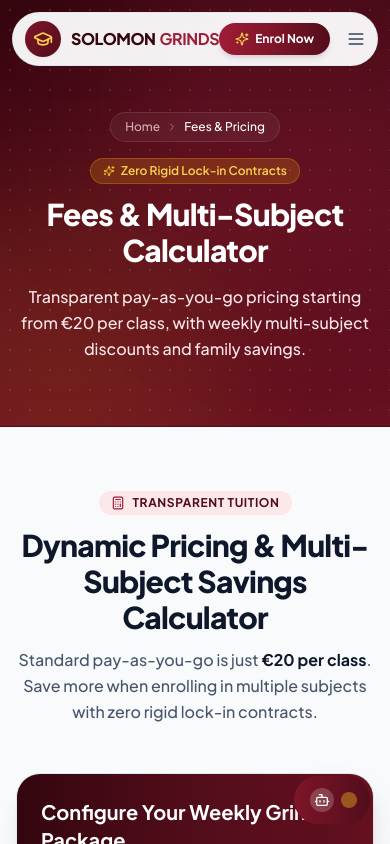
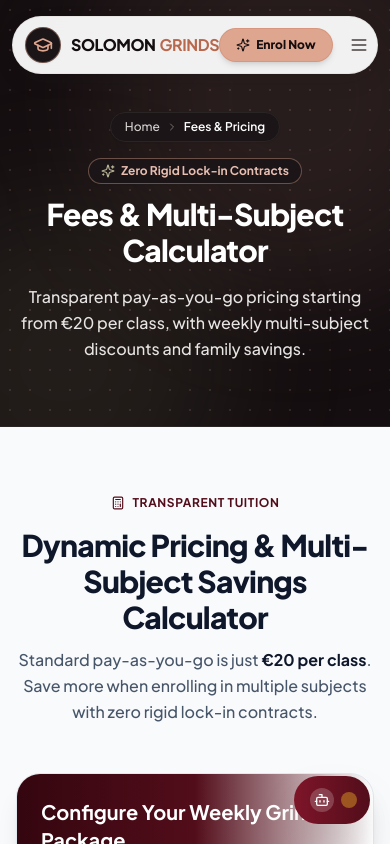
Before and after one commit to ITWala2025/solomon, a React (Vite) app: page /fees in a window 390 px wide. Shown: the top 844 px of the page. Built offline with nearby package versions, Linux system fonts and the light colour scheme.

Commit message:
feat: streamline header pill menu and apply high-contrast Dusty Peach #DFA68F and Sage Olive #AAA77B hero theme

```diff
--- a/src/components/HeaderPill.tsx
+++ b/src/components/HeaderPill.tsx
@@ -1,6 +1,6 @@
 import React, { useState, useEffect } from 'react';
 import { NavLink, Link, useLocation } from 'react-router-dom';
-import { GraduationCap, Phone, MessageSquare, Menu, X, Sparkles } from 'lucide-react';
+import { GraduationCap, Phone, MessageSquare, Menu, X, Sparkles, ChevronDown } from 'lucide-react';
 
 interface HeaderPillProps {
   onOpenEnrolment: () => void;
@@ -8,6 +8,7 @@ interface HeaderPillProps {
 
 export const HeaderPill: React.FC<HeaderPillProps> = ({ onOpenEnrolment }) => {
   const [mobileMenuOpen, setMobileMenuOpen] = useState(false);
+  const [moreDropdownOpen, setMoreDropdownOpen] = useState(false);
   const [isScrolled, setIsScrolled] = useState(false);
   const location = useLocation();
 
@@ -19,66 +20,108 @@ export const HeaderPill: React.FC<HeaderPillProps> = ({ onOpenEnrolment }) => {
     return () => window.removeEventListener('scroll', handleScroll);
   }, []);
 
-  // Close mobile menu upon route change
+  // Close menus on route change
   useEffect(() => {
     setMobileMenuOpen(false);
+    setMoreDropdownOpen(false);
   }, [location.pathname]);
 
-  const navItems = [
+  // Streamlined primary items (clean, uncluttered pill design)
+  const primaryNavItems = [
     { label: 'Home', path: '/' },
     { label: 'Our Difference', path: '/our-difference' },
     { label: 'Timetable', path: '/timetable' },
-    { label: 'Fees & Bundles', path: '/fees' },
-    { label: 'Examiners', path: '/faculty' },
-    { label: 'Easter & Orals', path: '/specialized' },
-    { label: 'Location', path: '/location' },
+    { label: 'Fees', path: '/fees' },
     { label: 'Contact', path: '/contact' },
+  ];
+
+  const secondaryNavItems = [
+    { label: 'Examiner Faculty', path: '/faculty' },
+    { label: 'Easter & Oral Prep', path: '/specialized' },
+    { label: 'Location & Buses', path: '/location' },
   ];
 
   return (
     <>
       {/* Floating Pill Container (Fixed at top) */}
-      <header className="fixed top-3 inset-x-0 z-50 flex justify-center px-3 sm:px-6 pointer-events-none">
+      <header className="fixed top-4 inset-x-0 z-50 flex justify-center px-3 sm:px-6 pointer-events-none">
         <div
-          className={`pointer-events-auto max-w-6xl w-full rounded-full transition-all duration-300 flex items-center justify-between px-3 sm:px-5 py-2 ${
+          className={`pointer-events-auto max-w-5xl w-full rounded-full transition-all duration-300 flex items-center justify-between px-3 sm:px-5 py-2.5 ${
             isScrolled
-              ? 'glass-pill shadow-pill-hover border border-crimson-900/10 bg-white/95'
-              : 'glass-pill shadow-pill border border-slate-200/90 bg-white/90'
+              ? 'glass-pill shadow-pill-hover border border-stone-300 bg-white/95'
+              : 'glass-pill shadow-pill border border-stone-200/90 bg-white/95'
           }`}
         >
           {/* Logo Pill */}
           <Link to="/" className="flex items-center gap-2.5 group flex-shrink-0">
-            <div className="w-9 h-9 rounded-full bg-gradient-to-br from-crimson-800 to-crimson-900 flex items-center justify-center text-white shadow-sm group-hover:scale-105 transition-transform">
-              <GraduationCap className="w-5 h-5 text-amber-300" />
+            <div className="w-9 h-9 rounded-full bg-night-900 border border-peach-400/40 flex items-center justify-center text-peach-400 shadow-sm group-hover:scale-105 transition-transform">
+              <GraduationCap className="w-5 h-5 text-peach-400" />
             </div>
             <div className="flex flex-col">
               <div className="flex items-center gap-1 leading-none">
-                <span className="font-extrabold text-base tracking-tight text-crimson-950">SOLOMON</span>
-                <span className="font-bold text-base tracking-tight text-crimson-700">GRINDS</span>
+                <span className="font-extrabold text-base tracking-tight text-night-950">SOLOMON</span>
+                <span className="font-bold text-base tracking-tight text-peach-600">GRINDS</span>
               </div>
-              <span className="text-[9px] font-semibold tracking-wider text-slate-500 uppercase leading-none mt-0.5 hidden sm:block">
+              <span className="text-[9px] font-semibold tracking-wider text-stone-500 uppercase leading-none mt-0.5 hidden sm:block">
                 Scoil Áine Naofa • Lucan
               </span>
             </div>
           </Link>
 
-          {/* Center Navigation Links (Pill Items) */}
-          <nav className="hidden lg:flex items-center gap-1 bg-slate-100/80 p-1 rounded-full border border-slate-200/60">
-            {navItems.map((item) => (
+          {/* Streamlined Center Navigation Links (Only 5 primary pills + More dropdown) */}
+          <nav className="hidden md:flex items-center gap-1 bg-stone-100/90 p-1 rounded-full border border-stone-200/70">
+            {primaryNavItems.map((item) => (
               <NavLink
                 key={item.path}
                 to={item.path}
                 className={({ isActive }) =>
-                  `px-3 py-1.5 rounded-full text-xs font-semibold transition-all ${
+                  `px-3.5 py-1.5 rounded-full text-xs font-semibold transition-all ${
                     isActive
-                      ? 'bg-crimson-800 text-white shadow-sm font-bold'
-                      : 'text-slate-700 hover:text-crimson-800 hover:bg-white/80'
+                      ? 'bg-night-900 text-peach-300 shadow-sm font-bold'
+                      : 'text-stone-700 hover:text-night-950 hover:bg-white'
                   }`
                 }
               >
                 {item.label}
               </NavLink>
             ))}
+
+            {/* More dropdown pill */}
+            <div className="relative">
+              <button
+                type="button"
+                onClick={() => setMoreDropdownOpen(!moreDropdownOpen)}
+                className={`px-3 py-1.5 rounded-full text-xs font-semibold transition-all flex items-center gap-1 ${
+                  ['/faculty', '/specialized', '/location'].includes(location.pathname)
+                    ? 'bg-night-900 text-peach-300 font-bold'
+                    : 'text-stone-700 hover:text-night-950 hover:bg-white'
+                }`}
+              >
+                <span>More</span>
+                <ChevronDown className={`w-3.5 h-3.5 transition-transform ${moreDropdownOpen ? 'rotate-180' : ''}`} />
+              </button>
+
+              {moreDropdownOpen && (
+                <div className="absolute top-full right-0 mt-2 w-48 bg-white rounded-2xl shadow-xl border border-stone-200 py-2 z-50 animate-in fade-in zoom-in-95 duration-150">
+                  {secondaryNavItems.map((subItem) => (
+                    <NavLink
+                      key={subItem.path}
+                      to={subItem.path}
+                      onClick={() => setMoreDropdownOpen(false)}
+                      className={({ isActive }) =>
+                        `block px-4 py-2 text-xs font-semibold transition-colors ${
+                          isActive
+                            ? 'bg-peach-50 text-night-900 font-bold border-l-2 border-peach-500'
+                            : 'text-stone-700 hover:bg-stone-50 hover:text-night-900'
+                        }`
+                      }
+                    >
+                      {subItem.label}
+                    </NavLink>
+                  ))}
+                </div>
+              )}
+            </div>
           </nav>
 
           {/* Right Action Buttons */}
@@ -88,36 +131,36 @@ export const HeaderPill: React.FC<HeaderPillProps> = ({ onOpenEnrolment }) => {
               href="https://wa.me/353872745234?text=Hi%20Caitriona,%20I'm%20interested%20in%20grinds%20at%20Solomon%20Grinds%20Lucan."
               target="_blank"
               rel="noopener noreferrer"
-              className="hidden sm:inline-flex items-center gap-1.5 px-3 py-1.5 rounded-full text-xs font-semibold text-emerald-800 bg-emerald-50 hover:bg-emerald-100 border border-emerald-200/80 transition-all"
+              className="hidden sm:inline-flex items-center gap-1.5 px-3 py-1.5 rounded-full text-xs font-semibold text-night-900 bg-olive-100 hover:bg-olive-200 border border-olive-300 transition-all"
               title="Message Caitriona on WhatsApp"
             >
-              <MessageSquare className="w-3.5 h-3.5 text-emerald-600" />
-              <span className="hidden xl:inline">WhatsApp</span>
+              <MessageSquare className="w-3.5 h-3.5 text-olive-700" />
+              <span className="hidden lg:inline">WhatsApp</span>
             </a>
 
             {/* Quick Call Pill */}
             <a
               href="tel:016284171"
-              className="hidden md:inline-flex items-center gap-1.5 px-3 py-1.5 rounded-full text-xs font-semibold text-slate-700 bg-slate-100 hover:bg-slate-200 transition-all"
+              className="hidden xl:inline-flex items-center gap-1.5 px-3 py-1.5 rounded-full text-xs font-semibold text-stone-700 bg-stone-100 hover:bg-stone-200 transition-all"
               title="Call Centre Office"
             >
-              <Phone className="w-3.5 h-3.5 text-slate-600" />
+              <Phone className="w-3.5 h-3.5 text-stone-600" />
               <span>01 6284171</span>
             </a>
 
-            {/* Primary Action Button (Enrol Pill) */}
+            {/* Primary Action Button (Enrol Pill in Dusty Peach with high-contrast text) */}
             <button
               onClick={onOpenEnrolment}
-              className="inline-flex items-center gap-1.5 px-4 py-2 rounded-full text-xs font-bold text-white bg-gradient-to-r from-crimson-700 via-crimson-800 to-crimson-900 hover:from-crimson-800 hover:to-crimson-950 shadow-md hover:shadow-glow-crimson transition-all active:scale-95 flex-shrink-0"
+              className="inline-flex items-center gap-1.5 px-4 py-2 rounded-full text-xs font-extrabold text-night-950 bg-peach-400 hover:bg-peach-500 shadow-md hover:shadow-lg transition-all active:scale-95 flex-shrink-0 border border-peach-500/50"
             >
-              <Sparkles className="w-3.5 h-3.5 text-amber-300" />
+              <Sparkles className="w-3.5 h-3.5 text-night-950" />
               <span>Enrol Now</span>
             </button>
 
             {/* Mobile Hamburger Button */}
             <button
               onClick={() => setMobileMenuOpen(!mobileMenuOpen)}
-              className="lg:hidden p-2 rounded-full text-slate-700 hover:bg-slate-100 transition-colors"
+              className="md:hidden p-2 rounded-full text-stone-700 hover:bg-stone-100 transition-colors"
               aria-label="Toggle Navigation Menu"
             >
               {mobileMenuOpen ? <X className="w-5 h-5" /> : <Menu className="w-5 h-5" />}
@@ -128,22 +171,22 @@ export const HeaderPill: React.FC<HeaderPillProps> = ({ onOpenEnrolment }) => {
 
       {/* Mobile Drawer / Overlay */}
       {mobileMenuOpen && (
-        <div className="fixed inset-x-4 top-20 z-50 lg:hidden animate-in fade-in slide-in-from-top-4 duration-200">
-          <div className="bg-white rounded-3xl p-6 shadow-2xl border border-slate-200 space-y-4 max-h-[calc(100vh-6rem)] overflow-y-auto">
-            <div className="flex items-center justify-between pb-3 border-b border-slate-100">
-              <span className="text-xs font-bold uppercase tracking-wider text-crimson-800">
+        <div className="fixed inset-x-4 top-20 z-50 md:hidden animate-in fade-in slide-in-from-top-4 duration-200">
+          <div className="bg-white rounded-3xl p-6 shadow-2xl border border-stone-200 space-y-4 max-h-[calc(100vh-6rem)] overflow-y-auto">
+            <div className="flex items-center justify-between pb-3 border-b border-stone-100">
+              <span className="text-xs font-bold uppercase tracking-wider text-night-900">
                 Solomon Grinds Navigation
               </span>
               <button
                 onClick={() => setMobileMenuOpen(false)}
-                className="p-1 rounded-full text-slate-400 hover:text-slate-600"
+                className="p-1 rounded-full text-stone-400 hover:text-stone-600"
               >
                 <X className="w-4 h-4" />
               </button>
             </div>
 
             <nav className="flex flex-col space-y-1">
-              {navItems.map((item) => (
+              {[...primaryNavItems, ...secondaryNavItems].map((item) => (
                 <NavLink
                   key={item.path}
                   to={item.path}
@@ -151,8 +194,8 @@ export const HeaderPill: React.FC<HeaderPillProps> = ({ onOpenEnrolment }) => {
                   className={({ isActive }) =>
                     `px-4 py-2.5 rounded-xl text-sm font-semibold transition-colors flex items-center justify-between ${
                       isActive
-                        ? 'bg-crimson-50 text-crimson-800 font-bold border-l-4 border-crimson-800'
-                        : 'text-slate-700 hover:bg-slate-50'
+                        ? 'bg-peach-50 text-night-950 font-bold border-l-4 border-peach-500'
+                        : 'text-stone-700 hover:bg-stone-50'
                     }`
                   }
                 >
@@ -161,13 +204,13 @@ export const HeaderPill: React.FC<HeaderPillProps> = ({ onOpenEnrolment }) => {
               ))}
             </nav>
 
-            <div className="pt-3 border-t border-slate-100 flex flex-col gap-2">
+            <div className="pt-3 border-t border-stone-100 flex flex-col gap-2">
               <button
                 onClick={() => {
                   setMobileMenuOpen(false);
                   onOpenEnrolment();
                 }}
-                className="w-full py-3 text-center text-sm font-bold text-white bg-gradient-to-r from-crimson-700 to-crimson-900 rounded-xl shadow-md"
+                className="w-full py-3 text-center text-sm font-extrabold text-night-950 bg-peach-400 hover:bg-peach-500 rounded-xl shadow-md"
               >
                 Enrol / Reserve Seat
               </button>
@@ -176,15 +219,15 @@ export const HeaderPill: React.FC<HeaderPillProps> = ({ onOpenEnrolment }) => {
                 href="https://wa.me/353872745234?text=Hi%20Caitriona,%20I'm%20interested%20in%20grinds%20at%20Solomon%20Grinds%20Lucan."
                 target="_blank"
                 rel="noopener noreferrer"
-                className="w-full py-2.5 text-center text-xs font-semibold text-emerald-800 bg-emerald-50 rounded-xl flex items-center justify-center gap-2 border border-emerald-200"
+                className="w-full py-2.5 text-center text-xs font-semibold text-night-900 bg-olive-100 rounded-xl flex items-center justify-center gap-2 border border-olive-300"
               >
-                <MessageSquare className="w-4 h-4 text-emerald-600" />
+                <MessageSquare className="w-4 h-4 text-olive-700" />
                 <span>Message Caitriona on WhatsApp</span>
               </a>
 
               <a
                 href="tel:016284171"
-                className="w-full py-2.5 text-center text-xs font-semibold text-slate-700 bg-slate-100 rounded-xl flex items-center justify-center gap-2"
+                className="w-full py-2.5 text-center text-xs font-semibold text-stone-700 bg-stone-100 rounded-xl flex items-center justify-center gap-2"
               >
                 <Phone className="w-4 h-4" />
                 <span>Call Centre: 01 6284171</span>
--- a/src/components/PageBanner.tsx
+++ b/src/components/PageBanner.tsx
@@ -16,24 +16,24 @@ export const PageBanner: React.FC<PageBannerProps> = ({
   breadcrumbs
 }) => {
   return (
-    <div className="relative bg-gradient-to-b from-crimson-950 via-crimson-900 to-crimson-850 text-white pt-28 pb-16 px-4 sm:px-6 lg:px-8 border-b border-crimson-800/40 overflow-hidden">
+    <div className="relative bg-night-950 text-white pt-28 pb-16 px-4 sm:px-6 lg:px-8 border-b border-stone-800 overflow-hidden">
       {/* Decorative background effects */}
-      <div className="absolute inset-0 opacity-10 bg-[radial-gradient(#ffffff_1px,transparent_1px)] [background-size:20px_20px] pointer-events-none" />
-      <div className="absolute -top-24 -right-24 w-96 h-96 bg-crimson-600/20 rounded-full blur-3xl pointer-events-none" />
-      <div className="absolute -bottom-24 -left-24 w-80 h-80 bg-amber-500/10 rounded-full blur-3xl pointer-events-none" />
+      <div className="absolute inset-0 opacity-15 bg-[radial-gradient(#DFA68F_1px,transparent_1px)] [background-size:20px_20px] pointer-events-none" />
+      <div className="absolute -top-24 -right-24 w-96 h-96 bg-peach-400/10 rounded-full blur-3xl pointer-events-none" />
+      <div className="absolute -bottom-24 -left-24 w-80 h-80 bg-olive-500/10 rounded-full blur-3xl pointer-events-none" />
 
       <div className="relative max-w-5xl mx-auto text-center">
         {/* Breadcrumbs */}
-        <nav className="inline-flex items-center gap-1.5 text-xs text-crimson-200/80 mb-4 bg-white/5 border border-white/10 px-3.5 py-1.5 rounded-full backdrop-blur-sm">
+        <nav className="inline-flex items-center gap-1.5 text-xs text-stone-300 mb-4 bg-night-900 border border-stone-800 px-3.5 py-1.5 rounded-full backdrop-blur-sm shadow-sm">
           {breadcrumbs.map((crumb, idx) => (
             <React.Fragment key={idx}>
-              {idx > 0 && <ChevronRight className="w-3 h-3 text-crimson-300/60" />}
+              {idx > 0 && <ChevronRight className="w-3 h-3 text-stone-500" />}
               {crumb.href ? (
-                <Link to={crumb.href} className="hover:text-white transition-colors">
+                <Link to={crumb.href} className="hover:text-peach-400 transition-colors">
                   {crumb.label}
                 </Link>
               ) : (
-                <span className="text-white font-medium">{crumb.label}</span>
+                <span className="text-white font-semibold">{crumb.label}</span>
               )}
             </React.Fragment>
           ))}
@@ -42,8 +42,8 @@ export const PageBanner: React.FC<PageBannerProps> = ({
         {/* Badge */}
         {badge && (
           <div className="flex justify-center mb-3">
-            <span className="inline-flex items-center gap-1.5 px-3 py-1 rounded-full text-xs font-semibold bg-amber-500/20 text-amber-300 border border-amber-500/30">
-              <Sparkles className="w-3 h-3 text-amber-400" />
+            <span className="inline-flex items-center gap-1.5 px-3 py-1 rounded-full text-xs font-bold bg-night-900 text-peach-300 border border-peach-400/40 shadow-sm">
+              <Sparkles className="w-3.5 h-3.5 text-olive-400" />
               {badge}
             </span>
           </div>
@@ -55,7 +55,7 @@ export const PageBanner: React.FC<PageBannerProps> = ({
         </h1>
 
         {/* Subtitle */}
-        <p className="text-base sm:text-lg text-crimson-100 max-w-2xl mx-auto leading-relaxed font-normal">
+        <p className="text-base sm:text-lg text-stone-200 max-w-2xl mx-auto leading-relaxed font-normal">
           {subtitle}
         </p>
       </div>
--- a/tailwind.config.js
+++ b/tailwind.config.js
@@ -7,43 +7,42 @@ export default {
   theme: {
     extend: {
       colors: {
-        // Enterprise Academic Crimson / Claret Palette (Refined adaptation of solomongrinds.ie reddish theme)
+        // User requested palette: Dusty Peach & Sage Olive with rich contrast backdrops
+        peach: {
+          50: '#FBF5F2',
+          100: '#F6EAE5',
+          200: '#EFD5CB',
+          300: '#E7BEB0',
+          400: '#DFA68F', // Exact Dusty Peach (#DFA68F)
+          500: '#CF876D',
+          600: '#B8684C',
+          700: '#964E36',
+          800: '#7B3F2B',
+          900: '#5A2D1F',
+        },
+        olive: {
+          50: '#F7F7F3',
+          100: '#EEEDE6',
+          200: '#DDDBCF',
+          300: '#C7C5B2',
+          400: '#B8B596',
+          500: '#AAA77B', // Exact Sage Olive (#AAA77B)
+          600: '#8E8B61',
+          700: '#716E4C',
+          800: '#565439',
+          900: '#3D3C28',
+        },
+        // Deep high-contrast grounding neutrals to make peach and olive pop with razor-sharp readability
+        night: {
+          950: '#140E10',
+          900: '#1C1518',
+          850: '#251C20',
+          800: '#30242A',
+        },
         crimson: {
-          50: '#FDF2F4',
-          100: '#FCE7EB',
-          200: '#F8CFD7',
-          300: '#F2A6B5',
-          400: '#E8748C',
-          500: '#D94565',
-          600: '#BD2B4A',
-          700: '#9E1C36',
-          800: '#7E1529', // Core Academic Claret
-          850: '#681121',
-          900: '#520D1A', // Deep Heritage Burgundy
-          950: '#34060F', // Ultra-deep Slate Crimson
-        },
-        brand: {
-          50: '#F8FAFC',
-          100: '#F1F5F9',
-          200: '#E2E8F0',
-          700: '#334155',
-          800: '#1E293B',
-          900: '#0F172A',
-          950: '#090D16',
-        },
-        emerald: {
-          50: '#ECFDF5',
-          100: '#D1FAE5',
-          500: '#10B981',
-          600: '#059669',
-          700: '#047857',
-        },
-        amber: {
-          50: '#FFFBEB',
-          100: '#FEF3C7',
-          400: '#FBBF24',
-          500: '#F59E0B',
-          600: '#D97706',
+          800: '#7E1529',
+          900: '#520D1A',
+          950: '#34060F',
         }
       },
       fontFamily: {
@@ -51,10 +50,9 @@ export default {
         mono: ['"JetBrains Mono"', 'monospace'],
       },
       boxShadow: {
-        'pill': '0 10px 30px -5px rgba(82, 13, 26, 0.12), 0 4px 6px -2px rgba(15, 23, 42, 0.05)',
-        'pill-hover': '0 16px 36px -4px rgba(82, 13, 26, 0.20), 0 6px 10px -2px rgba(15, 23, 42, 0.08)',
+        'pill': '0 8px 24px -4px rgba(28, 21, 24, 0.12), 0 2px 6px -1px rgba(0, 0, 0, 0.04)',
+        'pill-hover': '0 12px 32px -4px rgba(28, 21, 24, 0.18), 0 4px 8px -1px rgba(0, 0, 0, 0.06)',
         'card': '0 10px 30px -4px rgba(15, 23, 42, 0.06), 0 4px 6px -2px rgba(15, 23, 42, 0.02)',
-        'glow-crimson': '0 0 25px rgba(158, 28, 54, 0.35)',
       }
     },
   },
```
Also changed, not shown: src/components/Footer.tsx (+29 -29 lines), src/components/Hero.tsx (+36 -36 lines).
